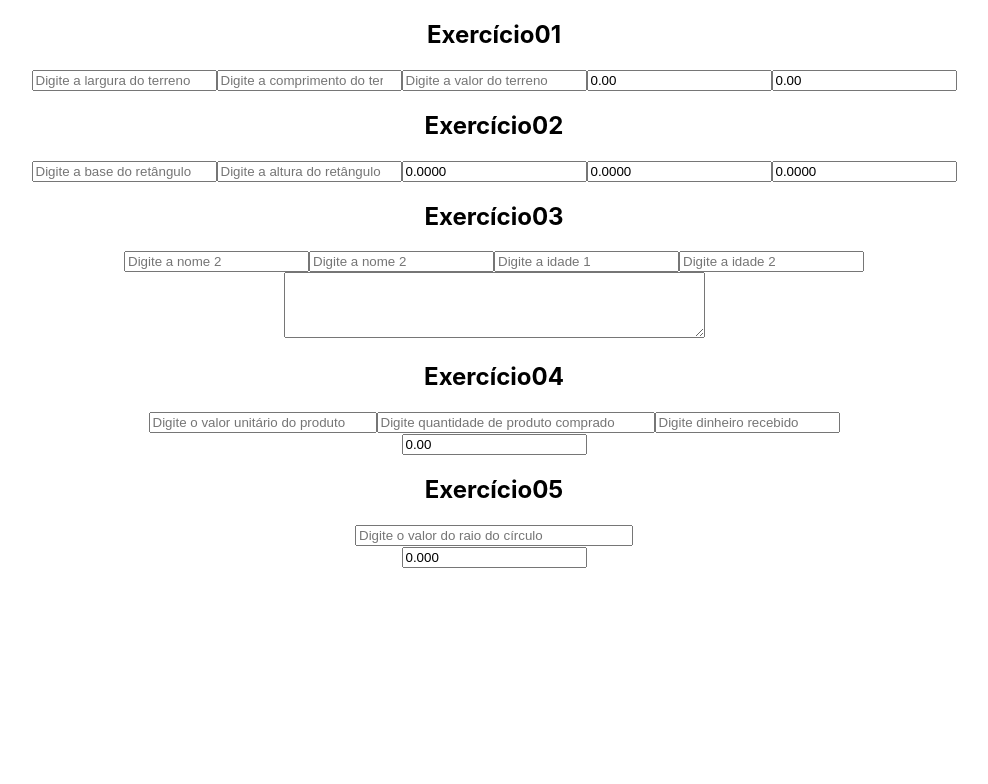
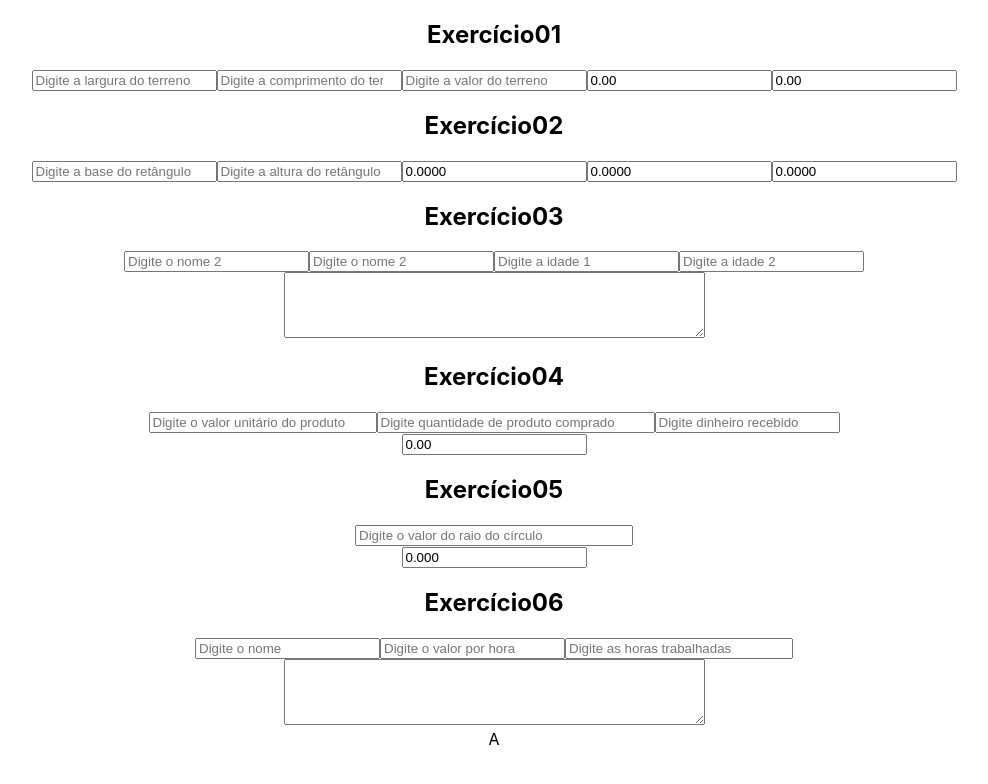
Before and after one commit to FernandoYoneda/Tegra, a React (Create React App) app: page / in a window 1280 px wide. Shown: the top 784 px of the page, without its empty margins (146-1134 px from the left). Built offline with nearby package versions, Linux system fonts and the light colour scheme.

Commit message:
exercicio06

```diff
--- a/src/App.tsx
+++ b/src/App.tsx
@@ -8,6 +8,7 @@ import Exercicio02 from "./Exercicio02/exercicio02";
 import Exercicio03 from "./Exercicio03/exercicio03";
 import Exercicio04 from "./Exercicio04/exercicio04";
 import Exercicio05 from "./Exercicio05/exercicio05";
+import Exercicio06 from "./Exercicio06/exercicio06";
 
 function App() {
   return (
@@ -17,6 +18,7 @@ function App() {
       <Exercicio03 />
       <Exercicio04 />
       <Exercicio05 />
+      <Exercicio06 />
     </div>
   );
 }
--- a/src/Exercicio03/exercicio03.tsx
+++ b/src/Exercicio03/exercicio03.tsx
@@ -17,12 +17,12 @@ const Exercicio03 = () => {
         <input
           type="text"
           onChange={(e) => setDados((x) => ({ ...x, nome1: e.target.value }))}
-          placeholder="Digite a nome 2"
+          placeholder="Digite o nome 2"
         />
         <input
           type="text"
           onChange={(e) => setDados((x) => ({ ...x, nome2: e.target.value }))}
-          placeholder="Digite a nome 2"
+          placeholder="Digite o nome 2"
         />
         <input
           type="number"
--- /dev/null
+++ b/src/Exercicio06/exercicio06.tsx
@@ -0,0 +1,55 @@
+import { useState } from "react";
+
+const Exercicio06 = () => {
+  const [dados, setDados] = useState({
+    nome: "",
+    valorPorHora: 0,
+    horasTrabalhadas: 0,
+  });
+
+  const media = dados.valorPorHora * dados.horasTrabalhadas;
+
+  return (
+    <div>
+      <h2>Exercício06</h2>
+      <form>
+        <input
+          type="text"
+          onChange={(e) => setDados((x) => ({ ...x, nome: e.target.value }))}
+          placeholder="Digite o nome"
+        />
+        <input
+          type="number"
+          onChange={(e) =>
+            setDados((x) => ({ ...x, valorPorHora: Number(e.target.value) }))
+          }
+          placeholder="Digite o valor por hora"
+        />
+        <input
+          style={{ width: "220px" }}
+          type="number"
+          onChange={(e) =>
+            setDados((x) => ({
+              ...x,
+              horasTrabalhadas: Number(e.target.value),
+            }))
+          }
+          placeholder="Digite as horas trabalhadas"
+        />
+        <br />
+        <textarea
+          rows={4}
+          cols={50}
+          value={
+            media <= 0 || !dados.nome
+              ? ""
+              : `O pagamento para ${dados.nome} deve ser ${media}`
+          }
+        />
+      </form>
+      A
+    </div>
+  );
+};
+
+export default Exercicio06;
```
